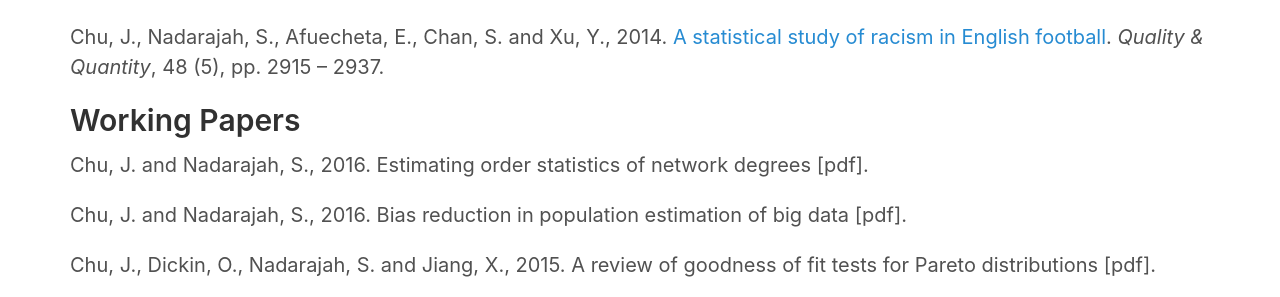
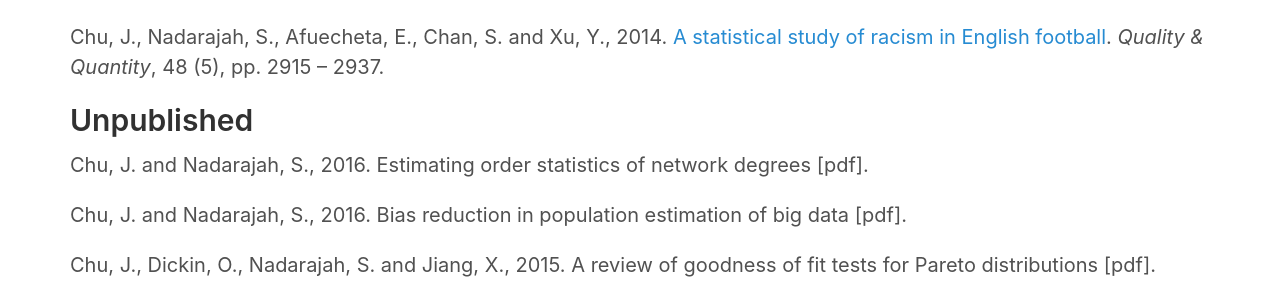
Before and after one commit to jeffrey-chu/jeffrey-chu.github.io, a Jekyll site: the page built from pub.md, in a window 1280 px wide. Shown: the part 1299-1596 px from the top of the page. Built offline with Jekyll 4.4.1, drawn with Linux system fonts in a browser that asks for light colours.

Commit message:
Update pub.md

```diff
--- a/pub.md
+++ b/pub.md
@@ -24,7 +24,7 @@
 <p>Chu, J., Nadarajah, S., Afuecheta, E. and Chan, S., 2014. On the cumulant of the log of a gamma random variable. <i>The Mathematical Scientist</i>, 39 (2), pp. 143 – 144.</p>
 <p>Chu, J., Nadarajah, S., Afuecheta, E., Chan, S. and Xu, Y., 2014. <a href="https://doi.org/10.1007/s11135-013-9932-3">A statistical study of racism in English football</a>. <i>Quality & Quantity</i>, 48 (5), pp. 2915 – 2937.</p>
 
-## Working Papers
+## Unpublished
 <p>Chu, J. and Nadarajah, S., 2016. Estimating order statistics of network degrees [pdf].</p>
 <p>Chu, J. and Nadarajah, S., 2016. Bias reduction in population estimation of big data [pdf].</p>
 <p>Chu, J., Dickin, O., Nadarajah, S. and Jiang, X., 2015. A review of goodness of fit tests for Pareto distributions [pdf].</p>
```
